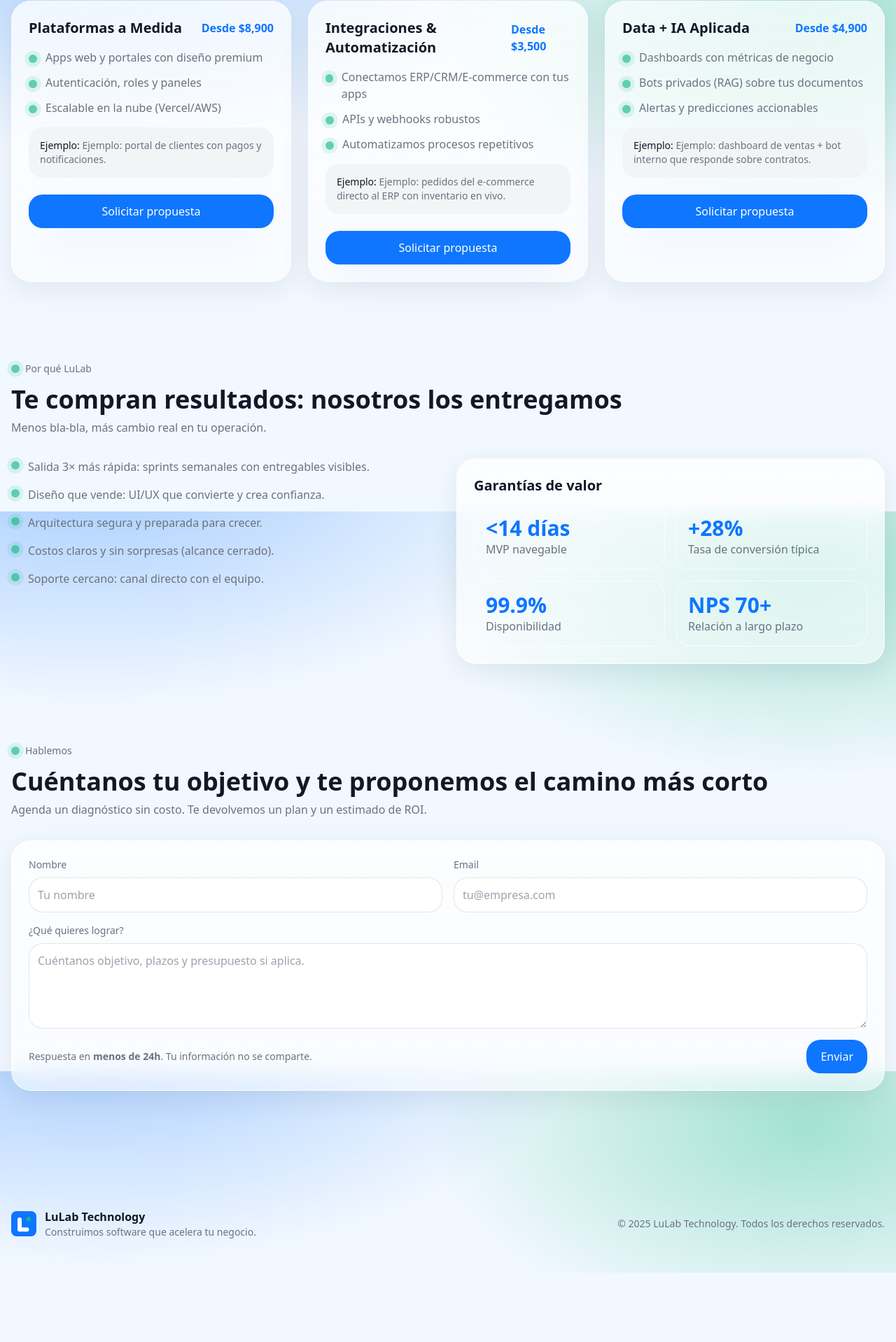
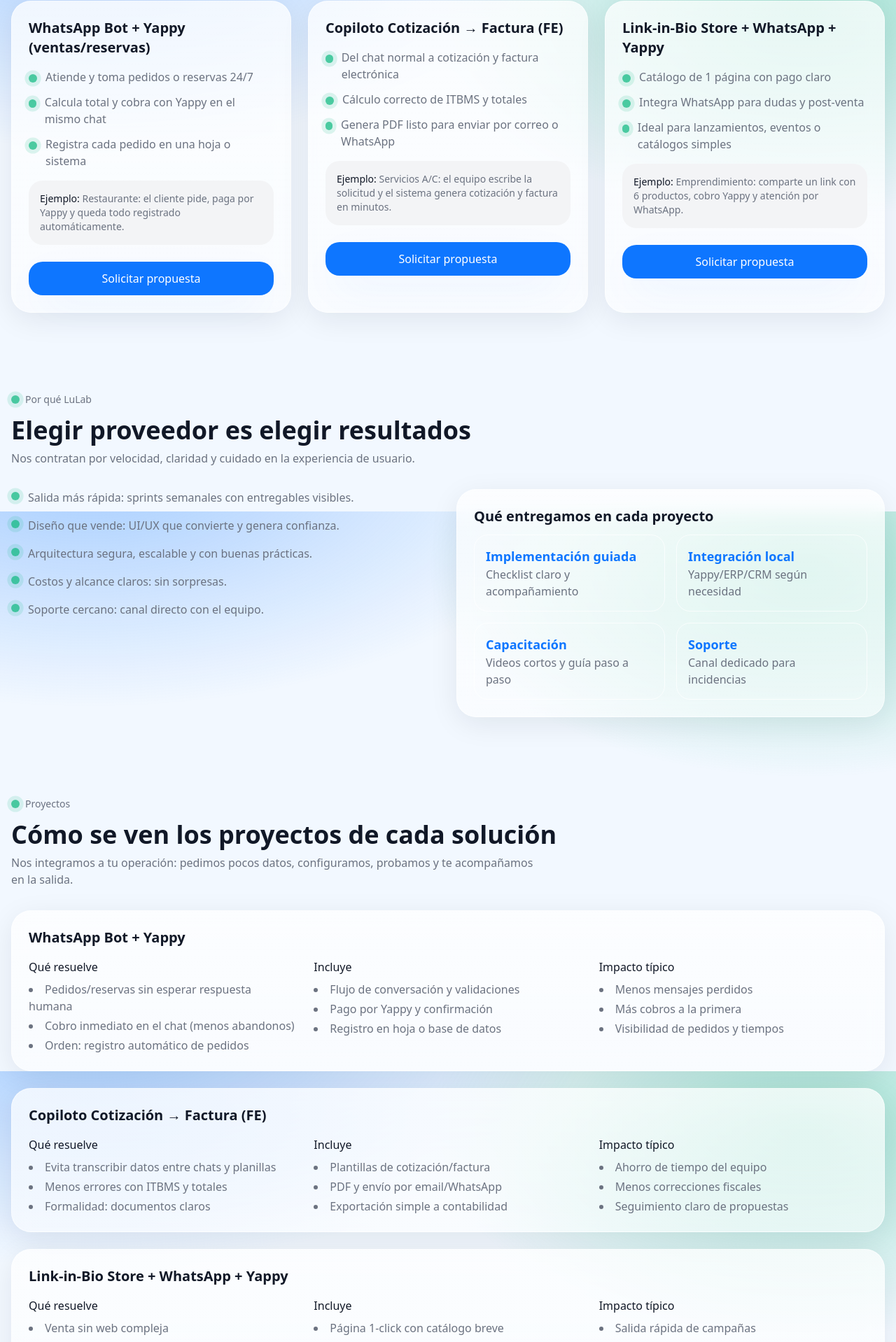
Before and after one commit to LuisDiaz1234/pagina-web-presentaci-n, a Next.js app in the folder apps/web/: page / in a window 1280 px wide. Shown: the part 869-2787 px from the top of the page at 70% size. Before the commit the page ends 2688 px from the top, so only its background shows below. Built offline with nearby package versions, Linux system fonts and the light colour scheme.

Commit message:
Update page.tsx

```diff
--- a/apps/web/app/page.tsx
+++ b/apps/web/app/page.tsx
@@ -7,61 +7,59 @@
   return (
     <>
       <Hero />
-      {/* Productos */}
+
+      {/* Soluciones (sin precios) */}
       <Section
-        id="productos"
+        id="soluciones"
         eyebrow="Qué vendemos"
-        title="3 ofertas claras para generar valor desde la primera semana"
-        subtitle="Diseñadas para impactar rápido, medible y con estándares de nivel enterprise."
+        title="Tres soluciones que resuelven problemas reales"
+        subtitle="Operamos estos productos de negocio y también construimos a medida según tu proceso."
       >
         <div className="grid md:grid-cols-3 gap-6">
           <ProductCard
-            title="Plataformas a Medida"
-            price="Desde $8,900"
+            title="WhatsApp Bot + Yappy (ventas/reservas)"
             bullets={[
-              "Apps web y portales con diseño premium",
-              "Autenticación, roles y paneles",
-              "Escalable en la nube (Vercel/AWS)"
+              "Atiende y toma pedidos o reservas 24/7",
+              "Calcula total y cobra con Yappy en el mismo chat",
+              "Registra cada pedido en una hoja o sistema"
             ]}
-            example="Ejemplo: portal de clientes con pagos y notificaciones."
+            example="Restaurante: el cliente pide, paga por Yappy y queda todo registrado automáticamente."
           />
           <ProductCard
-            title="Integraciones & Automatización"
-            price="Desde $3,500"
+            title="Copiloto Cotización → Factura (FE)"
             bullets={[
-              "Conectamos ERP/CRM/E-commerce con tus apps",
-              "APIs y webhooks robustos",
-              "Automatizamos procesos repetitivos"
+              "Del chat normal a cotización y factura electrónica",
+              "Cálculo correcto de ITBMS y totales",
+              "Genera PDF listo para enviar por correo o WhatsApp"
             ]}
-            example="Ejemplo: pedidos del e-commerce directo al ERP con inventario en vivo."
+            example="Servicios A/C: el equipo escribe la solicitud y el sistema genera cotización y factura en minutos."
           />
           <ProductCard
-            title="Data + IA Aplicada"
-            price="Desde $4,900"
+            title="Link-in-Bio Store + WhatsApp + Yappy"
             bullets={[
-              "Dashboards con métricas de negocio",
-              "Bots privados (RAG) sobre tus documentos",
-              "Alertas y predicciones accionables"
+              "Catálogo de 1 página con pago claro",
+              "Integra WhatsApp para dudas y post-venta",
+              "Ideal para lanzamientos, eventos o catálogos simples"
             ]}
-            example="Ejemplo: dashboard de ventas + bot interno que responde sobre contratos."
+            example="Emprendimiento: comparte un link con 6 productos, cobro Yappy y atención por WhatsApp."
           />
         </div>
       </Section>
 
-      {/* Por qué LuLab */}
+      {/* Por qué nosotros */}
       <Section
         id="porque"
         eyebrow="Por qué LuLab"
-        title="Te compran resultados: nosotros los entregamos"
-        subtitle="Menos bla-bla, más cambio real en tu operación."
+        title="Elegir proveedor es elegir resultados"
+        subtitle="Nos contratan por velocidad, claridad y cuidado en la experiencia de usuario."
       >
         <div className="grid md:grid-cols-2 gap-6">
           <ul className="space-y-4">
             {[
-              "Salida 3× más rápida: sprints semanales con entregables visibles.",
-              "Diseño que vende: UI/UX que convierte y crea confianza.",
-              "Arquitectura segura y preparada para crecer.",
-              "Costos claros y sin sorpresas (alcance cerrado).",
+              "Salida más rápida: sprints semanales con entregables visibles.",
+              "Diseño que vende: UI/UX que convierte y genera confianza.",
+              "Arquitectura segura, escalable y con buenas prácticas.",
+              "Costos y alcance claros: sin sorpresas.",
               "Soporte cercano: canal directo con el equipo."
             ].map((t, i) => (
               <li key={i} className="flex items-start gap-3">
@@ -71,19 +69,120 @@
             ))}
           </ul>
           <div className="glass rounded-3xl p-6">
-            <h4 className="text-xl font-semibold mb-3">Garantías de valor</h4>
+            <h4 className="text-xl font-semibold mb-3">Qué entregamos en cada proyecto</h4>
             <div className="grid sm:grid-cols-2 gap-4">
               {[
-                ["<14 días", "MVP navegable"],
-                ["+28%", "Tasa de conversión típica"],
-                ["99.9%", "Disponibilidad"],
-                ["NPS 70+", "Relación a largo plazo"]
+                ["Implementación guiada", "Checklist claro y acompañamiento"],
+                ["Integración local", "Yappy/ERP/CRM según necesidad"],
+                ["Capacitación", "Videos cortos y guía paso a paso"],
+                ["Soporte", "Canal dedicado para incidencias"]
               ].map(([metric, label], i) => (
                 <div key={i} className="rounded-2xl border border-white/70 p-4">
-                  <div className="text-3xl font-bold text-primary">{metric}</div>
+                  <div className="text-lg font-bold text-primary">{metric}</div>
                   <div className="text-graytext">{label}</div>
                 </div>
               ))}
+            </div>
+          </div>
+        </div>
+      </Section>
+
+      {/* Proyectos detallados */}
+      <Section
+        id="proyectos"
+        eyebrow="Proyectos"
+        title="Cómo se ven los proyectos de cada solución"
+        subtitle="Nos integramos a tu operación: pedimos pocos datos, configuramos, probamos y te acompañamos en la salida."
+      >
+        <div className="space-y-6">
+          {/* A */}
+          <div className="glass rounded-3xl p-6">
+            <h3 className="text-xl font-semibold">WhatsApp Bot + Yappy</h3>
+            <div className="grid md:grid-cols-3 gap-6 mt-4">
+              <div>
+                <div className="font-medium">Qué resuelve</div>
+                <ul className="text-graytext mt-2 list-disc list-inside space-y-1">
+                  <li>Pedidos/reservas sin esperar respuesta humana</li>
+                  <li>Cobro inmediato en el chat (menos abandonos)</li>
+                  <li>Orden: registro automático de pedidos</li>
+                </ul>
+              </div>
+              <div>
+                <div className="font-medium">Incluye</div>
+                <ul className="text-graytext mt-2 list-disc list-inside space-y-1">
+                  <li>Flujo de conversación y validaciones</li>
+                  <li>Pago por Yappy y confirmación</li>
+                  <li>Registro en hoja o base de datos</li>
+                </ul>
+              </div>
+              <div>
+                <div className="font-medium">Impacto típico</div>
+                <ul className="text-graytext mt-2 list-disc list-inside space-y-1">
+                  <li>Menos mensajes perdidos</li>
+                  <li>Más cobros a la primera</li>
+                  <li>Visibilidad de pedidos y tiempos</li>
+                </ul>
+              </div>
+            </div>
+          </div>
+          {/* B */}
+          <div className="glass rounded-3xl p-6">
+            <h3 className="text-xl font-semibold">Copiloto Cotización → Factura (FE)</h3>
+            <div className="grid md:grid-cols-3 gap-6 mt-4">
+              <div>
+                <div className="font-medium">Qué resuelve</div>
+                <ul className="text-graytext mt-2 list-disc list-inside space-y-1">
+                  <li>Evita transcribir datos entre chats y planillas</li>
+                  <li>Menos errores con ITBMS y totales</li>
+                  <li>Formalidad: documentos claros</li>
+                </ul>
+              </div>
+              <div>
+                <div className="font-medium">Incluye</div>
+                <ul className="text-graytext mt-2 list-disc list-inside space-y-1">
+                  <li>Plantillas de cotización/factura</li>
+                  <li>PDF y envío por email/WhatsApp</li>
+                  <li>Exportación simple a contabilidad</li>
+                </ul>
+              </div>
+              <div>
+                <div className="font-medium">Impacto típico</div>
+                <ul className="text-graytext mt-2 list-disc list-inside space-y-1">
+                  <li>Ahorro de tiempo del equipo</li>
+                  <li>Menos correcciones fiscales</li>
+                  <li>Seguimiento claro de propuestas</li>
+                </ul>
+              </div>
+            </div>
+          </div>
+          {/* C */}
+          <div className="glass rounded-3xl p-6">
+            <h3 className="text-xl font-semibold">Link-in-Bio Store + WhatsApp + Yappy</h3>
+            <div className="grid md:grid-cols-3 gap-6 mt-4">
+              <div>
+                <div className="font-medium">Qué resuelve</div>
+                <ul className="text-graytext mt-2 list-disc list-inside space-y-1">
+                  <li>Venta sin web compleja</li>
+                  <li>Cobro simple y claro</li>
+                  <li>Canal directo para dudas/post-venta</li>
+                </ul>
+              </div>
+              <div>
+                <div className="font-medium">Incluye</div>
+                <ul className="text-graytext mt-2 list-disc list-inside space-y-1">
+                  <li>Página 1-click con catálogo breve</li>
+                  <li>Botón Yappy y confirmación</li>
+                  <li>WhatsApp conectado</li>
+                </ul>
+              </div>
+              <div>
+                <div className="font-medium">Impacto típico</div>
+                <ul className="text-graytext mt-2 list-disc list-inside space-y-1">
+                  <li>Salida rápida de campañas</li>
+                  <li>Tasa de cobro más alta</li>
+                  <li>Menos fricción en atención</li>
+                </ul>
+              </div>
             </div>
           </div>
         </div>
@@ -94,7 +193,7 @@
         id="contacto"
         eyebrow="Hablemos"
         title="Cuéntanos tu objetivo y te proponemos el camino más corto"
-        subtitle="Agenda un diagnóstico sin costo. Te devolvemos un plan y un estimado de ROI."
+        subtitle="Te devolvemos un plan y un estimado de ROI. Sin demos; construimos y entregamos."
       >
         <ContactForm />
       </Section>
```
